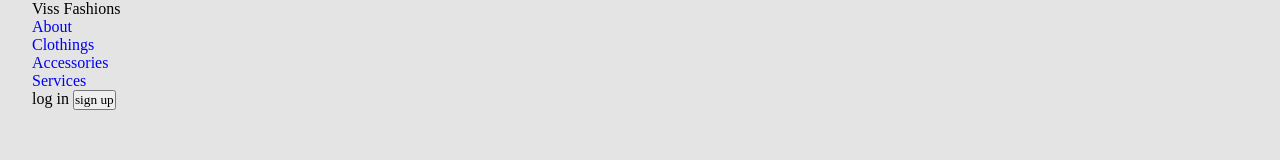
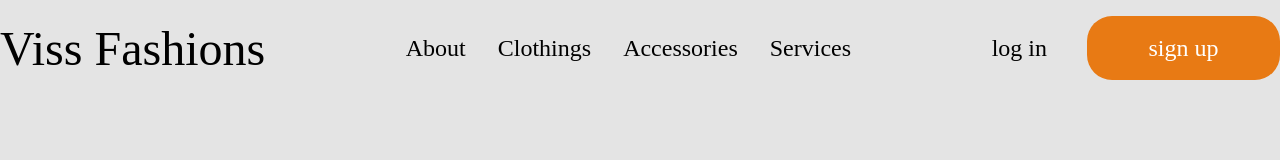
Before and after one commit to Tnath1/learnable-tst, a plain HTML site: page index.html in a window 1280 px wide. Drawn offline with Linux system fonts and the light colour scheme.

Commit message:
nav 95% ready

```diff
--- a/Scss/style.scss
+++ b/Scss/style.scss
@@ -1,3 +1,6 @@
+$Orange-Primary: #e87a14;
+$Black: #000;
+$White-Colour: #fff;
 * {
   padding: 0;
   margin: 0;
@@ -10,19 +13,68 @@ body {
   height: 100vh;
   background-color: rgb(228, 228, 228);
 }
-.main {
-    position: relative;
-    padding: 0 2rem;
+// .main {
+//   position: relative;
+//   padding: 0 2rem;
+// }
+
+.class-container {
+  width: 100%;
+  height: 6rem;
+  max-width: 1400px;
+  margin: 0 auto;
+  display: flex;
+  align-items: center;
+  justify-content: space-between;
+
+  .links {
+    display: flex;
+    gap: 2rem;
+  }
+  .btn-container {
+    display: flex;
+    gap: 2.5rem;
+    align-items: center;
+  }
+  .logo {
+    color: #000;
+    font-family: Poppins;
+    font-size: 3rem;
+    font-style: normal;
+    font-weight: 400;
+    line-height: normal;
+  }
+  li {
+    list-style-type: none;
+    a {
+      text-decoration: none;
+      color: $Black;
+      font-family: Poppins;
+      font-size: 1.5rem;
+      font-style: normal;
+      font-weight: 400;
+      line-height: normal;
+    }
+  }
+  .login {
+    color: $Black;
+    font-family: Poppins;
+    font-size: 1.5rem;
+    font-style: normal;
+    font-weight: 400;
+    line-height: normal;
+    cursor: pointer;
+  }
+
+  .btn {
+    width: 12.0625rem;
+    height: 4rem;
+    border-radius: 1.5625rem;
+    background: $Orange-Primary;
+    border: none;
+    color: $White-Colour;
+    font-size: 1.5rem;
+    font-weight: 500;
+    cursor: pointer;
+  }
 }
-
-.class-container{
-
-
-    li{
-        list-style-type: none;
-        a{
-            text-decoration: none;
-        }
-    }
-
-}
--- a/index.html
+++ b/index.html
@@ -16,8 +16,10 @@
           <li><a href="*">Accessories</a></li>
           <li><a href="*">Services</a></li>
         </ul>
-        <a class="login">log in</a>
-        <button class="btn">sign up</button>
+        <div class="btn-container">
+          <a class="login">log in</a>
+          <button class="btn">sign up</button>
+        </div>
       </nav>
     </div>
   </body>
```
Also changed, not shown: css/style.css.
